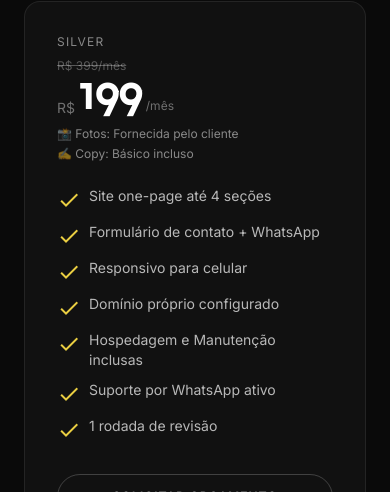
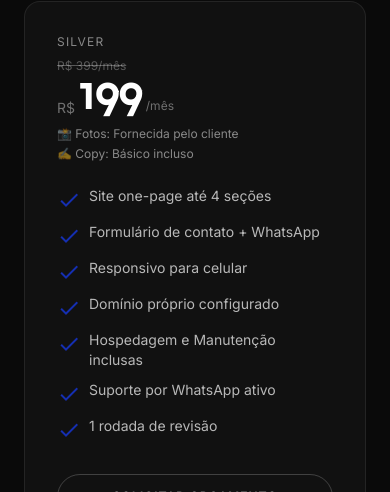
Before and after one commit to hefezzia/hefezzia-site, a Next.js app: page / in a window 390 px wide. Shown: the part 4461-4953 px from the top of the page. Built offline with nearby package versions, Linux system fonts and the light colour scheme.

Commit message:
Refactor HTML classes for better styling consistency

```diff
--- a/app/page.tsx
+++ b/app/page.tsx
@@ -228,7 +228,7 @@ export default function Home() {
           <h1 className="font-display font-bold leading-none mb-8 fade-up-2 text-[var(--text-primary)]"
             style={{ fontSize: "clamp(3rem, 8vw, 7.5rem)" }}>
             Seu negócio merece<br />
-            um site que <span className="yellow">converte.</span>
+            um site que <span className="font-display yellow">converte.</span>
           </h1>
           <p className="font-body text-[var(--text-55)] text-lg leading-relaxed mb-10 max-w-xl fade-up-3">
             Criamos sites profissionais para pequenos negócios em todo o MUNDO! Sites rápidos, bonitos e com domínio próprio. Do briefing ao ar em poucos dias.
@@ -349,7 +349,7 @@ export default function Home() {
 
           <div className="grid grid-cols-1 md:grid-cols-3 gap-6 items-center">
             {planos.map((p, i) => (
-              <div key={i} className={`plan-card rounded-2xl p-8 relative ${!p.destaque ? "plan-card-border" : ""} ${p.destaque ? "blue-bg border-0 scale-105" : "bg-[var(--bg-secondary)] border border-[var(--border-8)]"}`}>
+              <div key={i} className={`plan-card rounded-2xl p-8 relative ${!p.destaque ? "plan-card-border" : ""} ${p.destaque ? "blue-bg border-0 scale-105" : "bg-[var(--bg-secondary)]"}`}>
                 {p.destaque && (
                   <div className="absolute -top-4 left-1/2 -translate-x-1/2 yellow-bg text-[#0A0A0A] font-body font-bold text-xs px-4 py-1.5 rounded-full tracking-widest uppercase">
                     Mais popular
@@ -373,7 +373,7 @@ export default function Home() {
                 <ul className="space-y-2.5 mb-8">
                   {p.itens.map((item, j) => (
                     <li key={j} className="flex items-start gap-2">
-                      <span className={`material-icons text-sm mt-0.5 flex-shrink-0 ${p.destaque ? "yellow" : "text-[var(--brand-yellow)] lg:blue"}`}>check</span>
+                      <span className={`material-icons text-sm mt-0.5 flex-shrink-0 ${p.destaque ? "yellow" : "text-[#152fb2] dark:yellow"}`}>check</span>
                       <span className={`font-body text-sm ${p.destaque ? "text-white/85" : "text-[var(--text-70)]"}`}>{item}</span>
                     </li>
                   ))}
```
